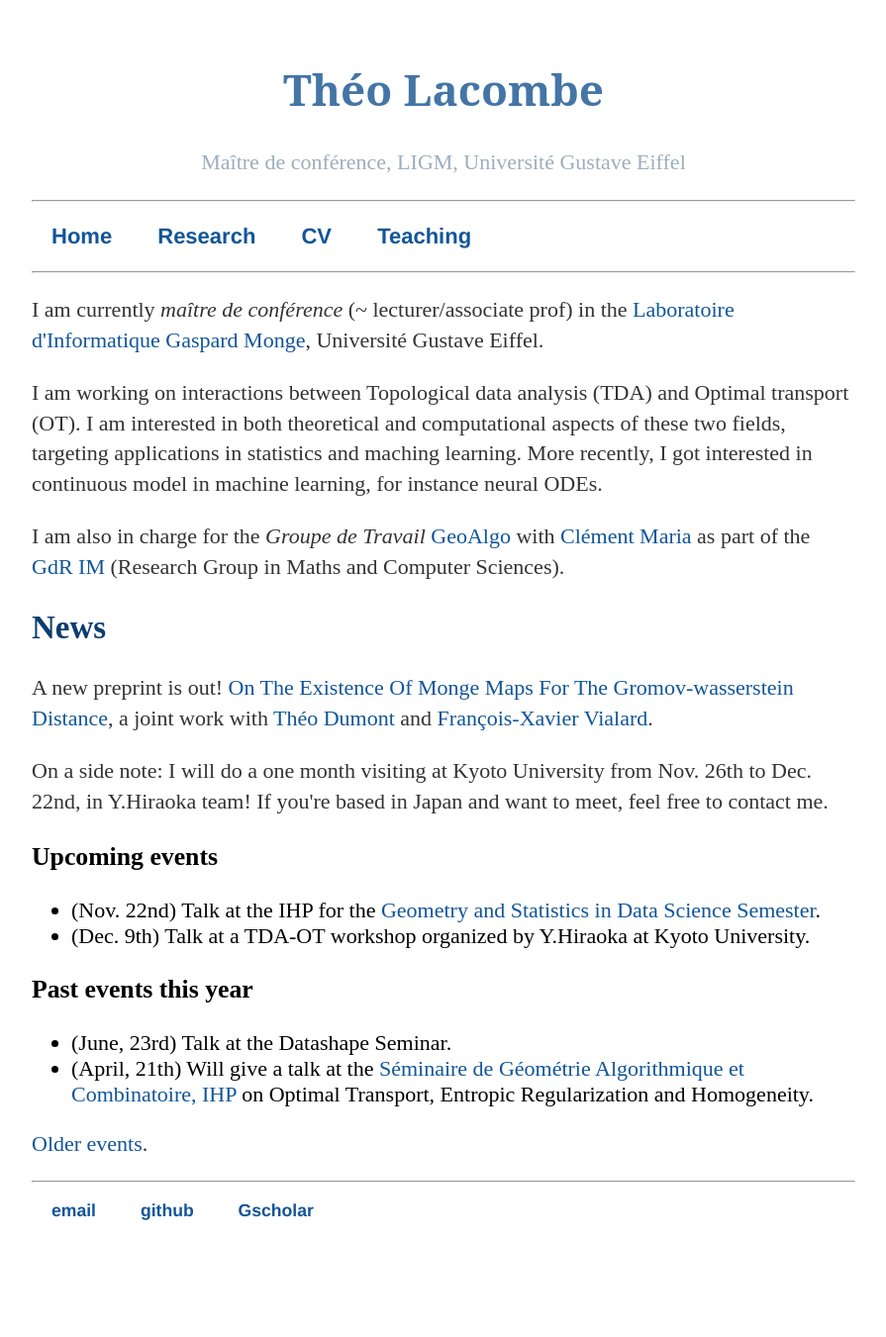
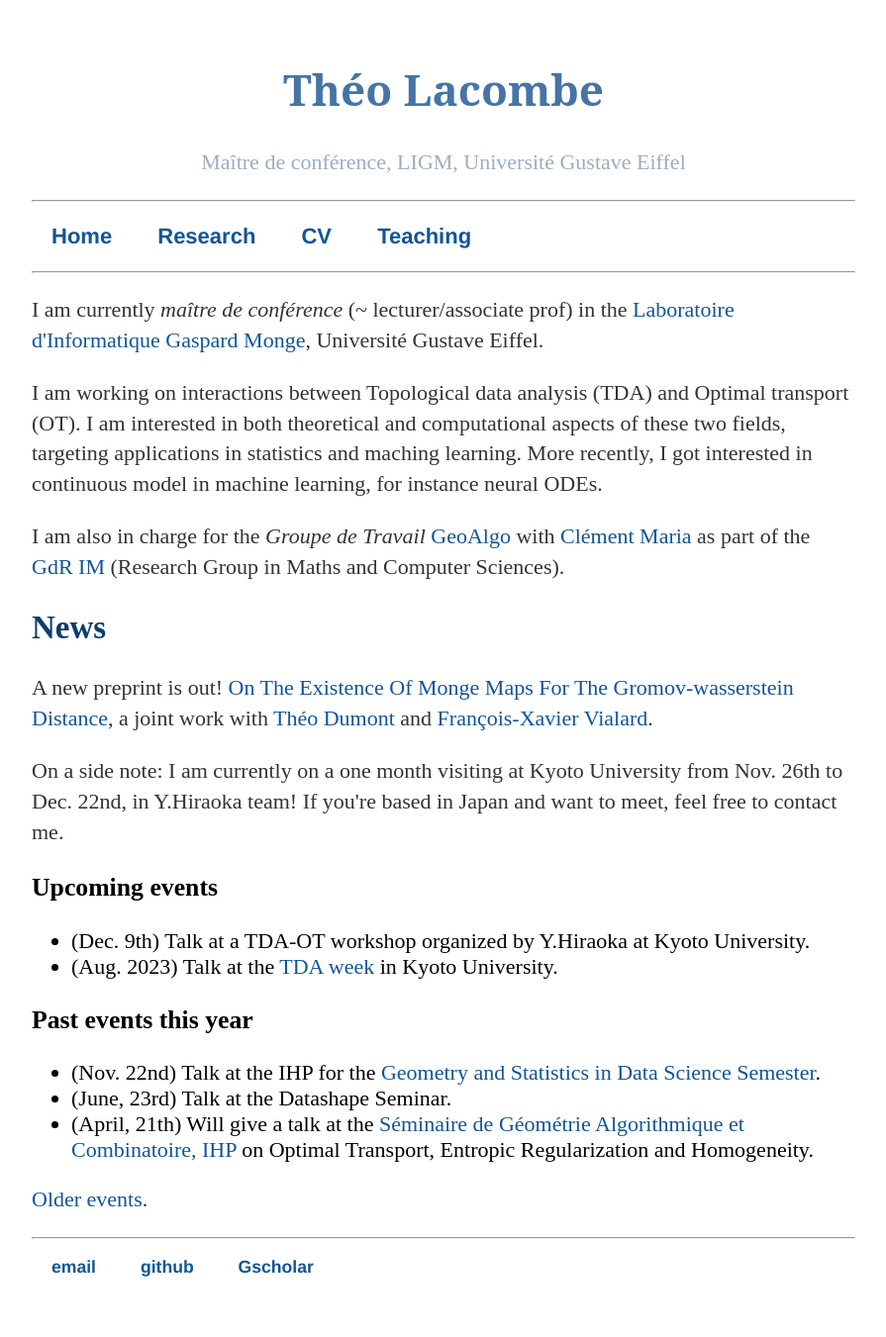
Before and after one commit to tlacombe/tlacombe.github.io, a Jekyll site: the page built from index.html, in a window 1280 px wide. Shown: the whole page at 99% size, without its empty margins (192-1087 px from the left). Built offline with Jekyll 4.4.1, drawn with Linux system fonts in a browser that asks for light colours; before the commit the page ends 1294 px from its top, so only the background shows below that.

Commit message:
update news

```diff
--- a/index.html
+++ b/index.html
@@ -14,18 +14,19 @@ title: Théo Lacombe's webpage
     <p>A new preprint is out! <a href='https://arxiv.org/abs/2210.11945'>On The Existence Of Monge Maps For The Gromov-wasserstein Distance</a>, a joint work with <a href='https://theodumont.github.io/'>Théo Dumont</a> and <a href='http://angkor.univ-mlv.fr/~vialard/'>François-Xavier Vialard</a>.
     </p>
 
-    <p>	On a side note: I will do a one month visiting at Kyoto University from Nov. 26th to Dec. 22nd, in Y.Hiraoka team! If you're based in Japan and want to meet, feel free to contact me.
+    <p>	On a side note: I am currently on a one month visiting at Kyoto University from Nov. 26th to Dec. 22nd, in Y.Hiraoka team! If you're based in Japan and want to meet, feel free to contact me.
     </p>
 
 
 	<h3> Upcoming events</h3>
 	<ul>
-		<li>(Nov. 22nd) Talk at the IHP for the <a href='https://indico.math.cnrs.fr/event/6590/timetable/#20220905.detailed'>Geometry and Statistics in Data Science Semester</a>.</li>
 		<li>(Dec. 9th) Talk at a TDA-OT workshop organized by Y.Hiraoka at Kyoto University.</li>
+		<li>(Aug. 2023) Talk at the <a href="https://sites.google.com/view/tdaweek2023">TDA week</a> in Kyoto University.
 	</ul>
 
         <h3> Past events this year</h3>
 	<ul>
+		<li>(Nov. 22nd) Talk at the IHP for the <a href='https://indico.math.cnrs.fr/event/6590/timetable/#20220905.detailed'>Geometry and Statistics in Data Science Semester</a>.</li>
 		<li> (June, 23rd) Talk at the Datashape Seminar.</li>
 		<li>(April, 21th) Will give a talk at the <a href="http://monge.univ-mlv.fr/~hubard/GAC/index.html">Séminaire de Géométrie Algorithmique et Combinatoire, IHP</a> on Optimal Transport, Entropic Regularization and Homogeneity.</li>
 	</ul>
```
